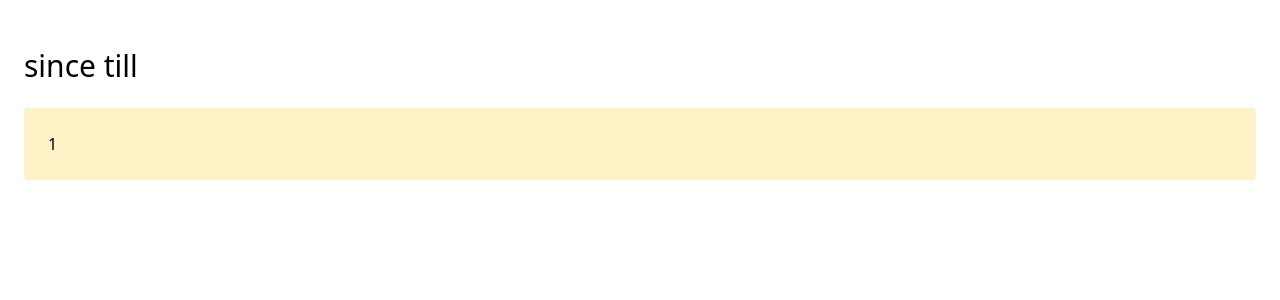
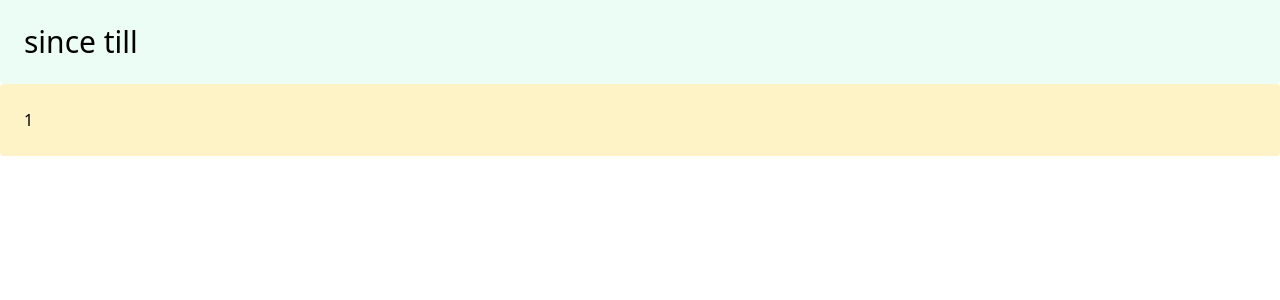
Before and after one commit to betawxy/sincetill, a Next.js app in the folder web/: page /items/1 in a window 1280 px wide. Shown: the top 300 px of the page. Built offline with nearby package versions, Linux system fonts and the light colour scheme.

Commit message:
extract page wrapper

```diff
--- a/web/components/ItemCard.tsx
+++ b/web/components/ItemCard.tsx
@@ -11,7 +11,7 @@ export default function ItemCard({ item }: { item: TItem }) {
 
   return (
     <Link href={`/items/${item.id}`}>
-      <li className="rounded bg-gray-100 rounded-sm mb-3 p-3 cursor-pointer last:mb-0">
+      <li className="rounded bg-gray-100 mb-3 p-3 cursor-pointer last:mb-0">
         <div className="flex">
           <div className="flex-grow">
             <span>
--- /dev/null
+++ b/web/components/PageWrapper.tsx
@@ -0,0 +1,22 @@
+import Link from "next/link";
+import React from "react";
+
+export default function ({
+  children,
+}: {
+  children: JSX.Element | JSX.Element[];
+}) {
+  return (
+    <div className="container mx-auto">
+      <nav className="text-3xl">
+        <Link href="/">
+          <h1 className="bg-green-50 p-6 cursor-pointer rounded-b">
+            since till
+          </h1>
+        </Link>
+      </nav>
+      <main>{children}</main>
+      <footer></footer>
+    </div>
+  );
+}
--- a/web/pages/index.tsx
+++ b/web/pages/index.tsx
@@ -1,6 +1,7 @@
 import React, { useEffect, useState } from "react";
 import ItemCard from "../components/ItemCard";
 import NewItemForm from "../components/NewItemForm";
+import PageWrapper from "../components/PageWrapper";
 import { itemsRef } from "../lib/firebase";
 import { TItem } from "../lib/types";
 
@@ -28,11 +29,8 @@ export default function Home(props: Props) {
   const appendItemToState = (newItem: TItem) => setItems([...items, newItem]);
 
   return (
-    <div className="container mx-auto p-6">
-      <h1 className="text-3xl py-6">
-        since till<span className="hidden">{timer.toISOString()}</span>
-      </h1>
-      <div className="bg-yellow-100 p-6 rounded rounded-sm">
+    <PageWrapper>
+      <div className="bg-yellow-100 p-6 rounded">
         <NewItemForm appendItemToState={appendItemToState} />
       </div>
       <div className="text-lg mt-6 mb-3 font-bold">Items</div>
@@ -41,6 +39,7 @@ export default function Home(props: Props) {
           <ItemCard item={item} key={key} />
         ))}
       </ul>
-    </div>
+      <div className="py-6">Updated at {timer.toUTCString()}</div>
+    </PageWrapper>
   );
 }
--- a/web/pages/items/[id].tsx
+++ b/web/pages/items/[id].tsx
@@ -1,13 +1,14 @@
 import { useRouter } from "next/router";
+import React from "react";
+import PageWrapper from "../../components/PageWrapper";
 
 export default function ItemPage() {
   const router = useRouter();
   const { id: itemId } = router.query;
 
   return (
-    <div className="container mx-auto p-6">
-      <h1 className="text-3xl py-6">since till</h1>
+    <PageWrapper>
       <div className="bg-yellow-100 p-6 rounded rounded-sm">{itemId}</div>
-    </div>
+    </PageWrapper>
   );
 }
```
